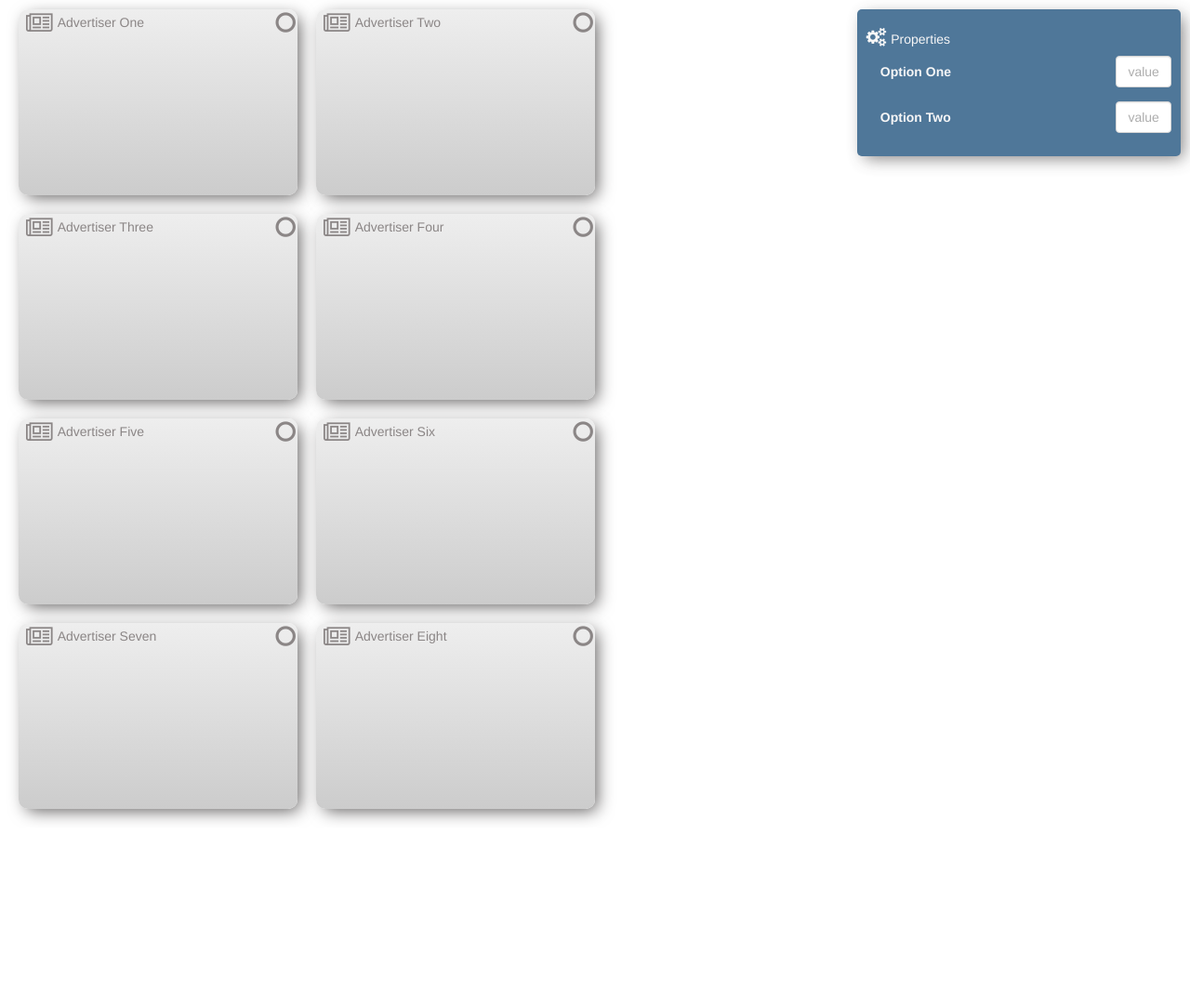
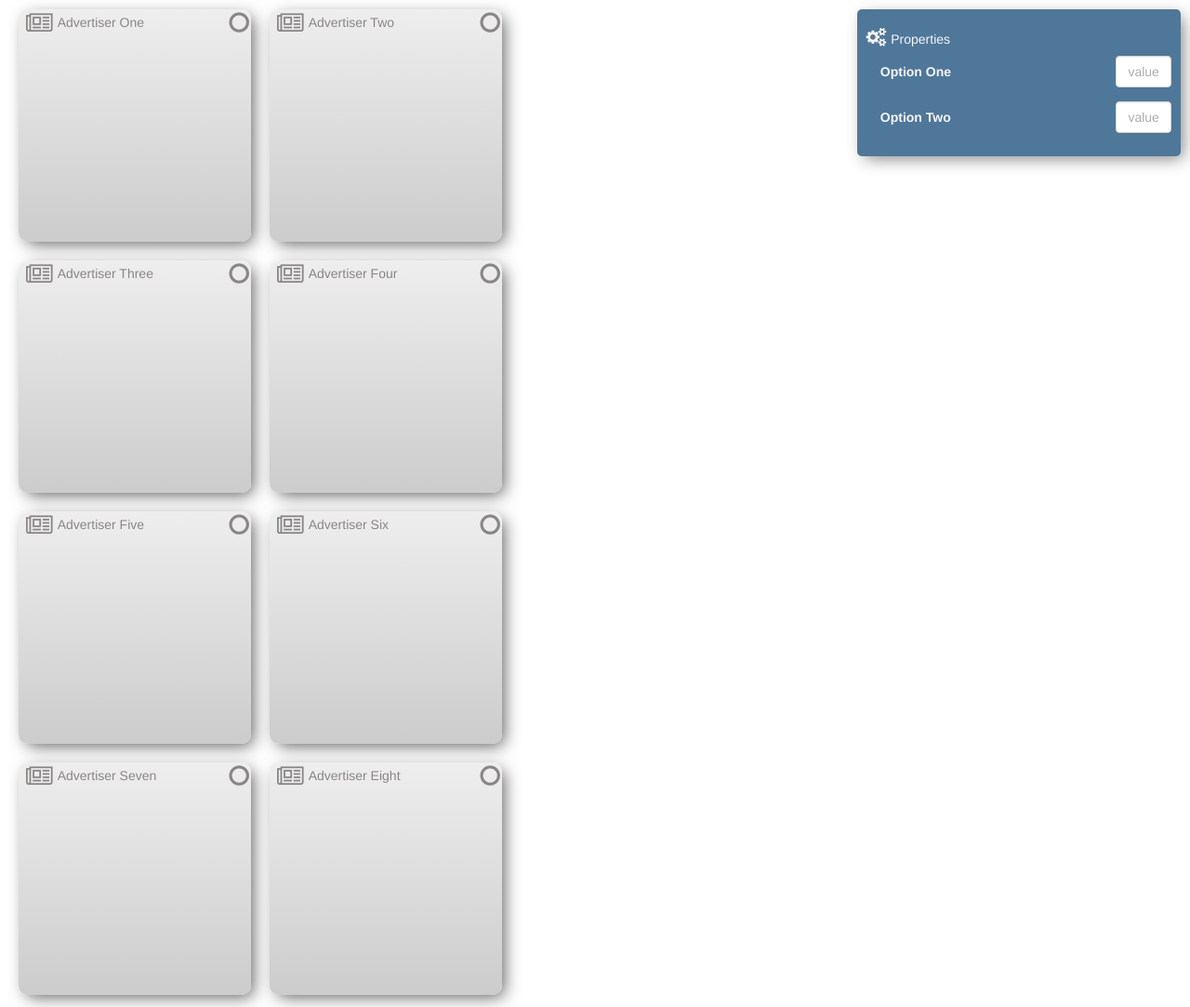
Before and after one commit to ArnoldKrumins/reports, a website: page index.html in a window 1280 px wide. Shown: the top 1083 px of the page at 93% size. Before the commit the page ends 890 px from the top, so only its background shows below. Drawn offline with nearby package versions, Linux system fonts and the light colour scheme.

Commit message:
changing component size

```diff
--- a/css/site.less
+++ b/css/site.less
@@ -55,8 +55,8 @@
             .border-radius;
             .shadow;
             padding:10px;
-            width:300px;
-            height: 200px;
+            width:250px;
+            height: 250px;
 
             i{
               position: absolute;
```
Also changed, not shown: css/site.css.
